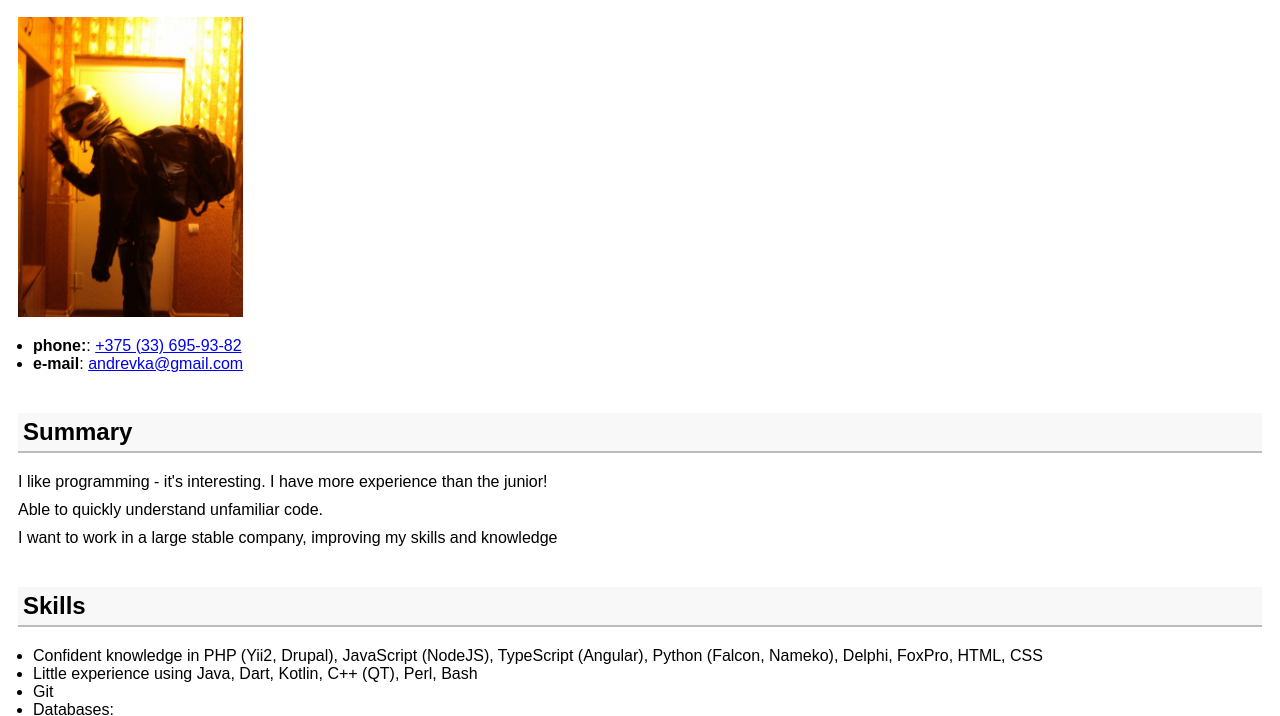
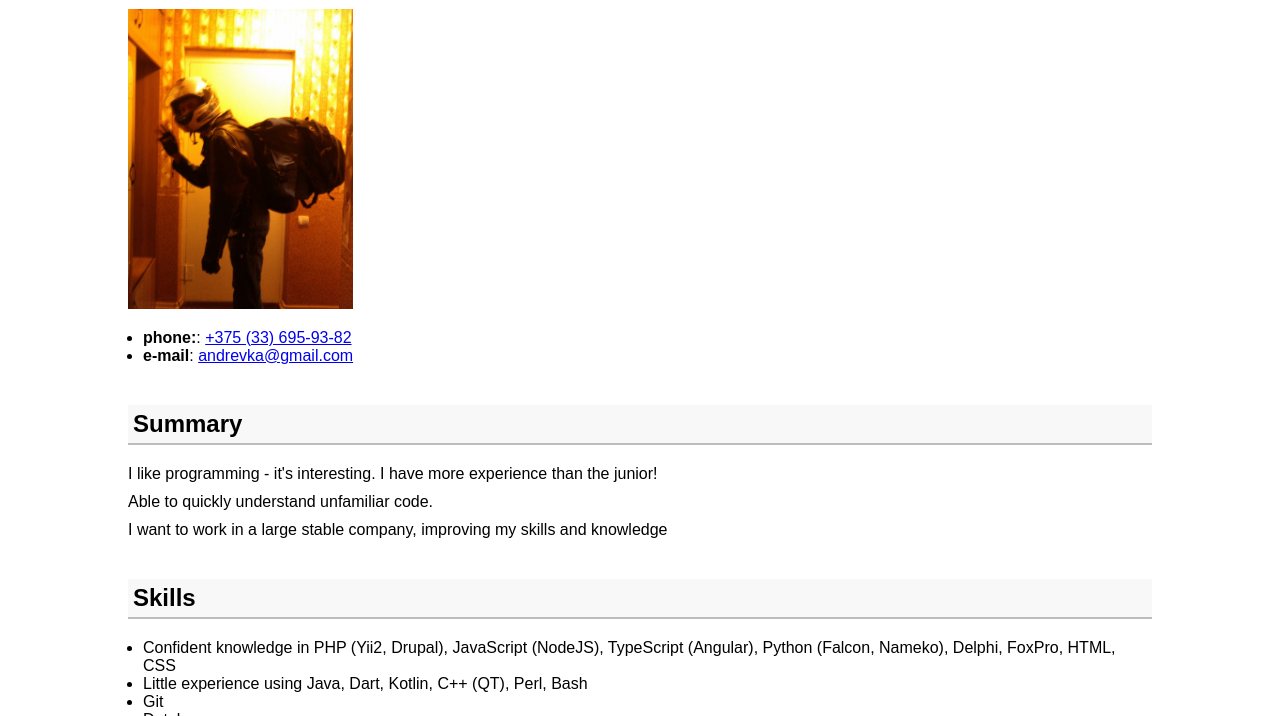
Before and after one commit to Andrew-6676/rsschool-2019Q1-cv, a plain HTML site: page index.html in a window 1280 px wide. Shown: the part 141-857 px from the top of the page. Drawn offline with Linux system fonts and the light colour scheme.

Commit message:
style: change body width

```diff
--- a/style.css
+++ b/style.css
@@ -4,6 +4,8 @@
 }
 body {
     padding: 10px;
+    max-width: 1024px;
+    margin: 0 auto;
 }
 h1 {
     font-size: 2em;
```
